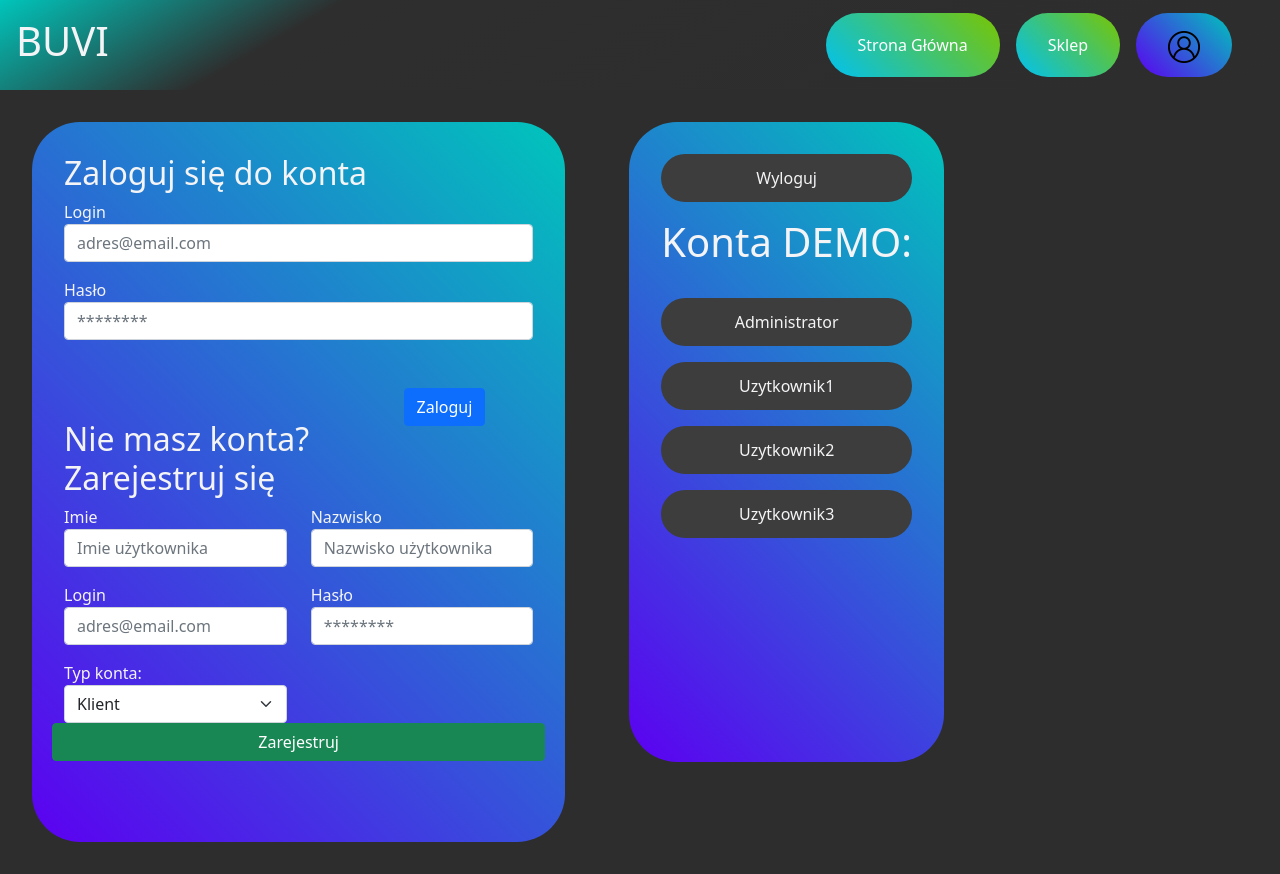
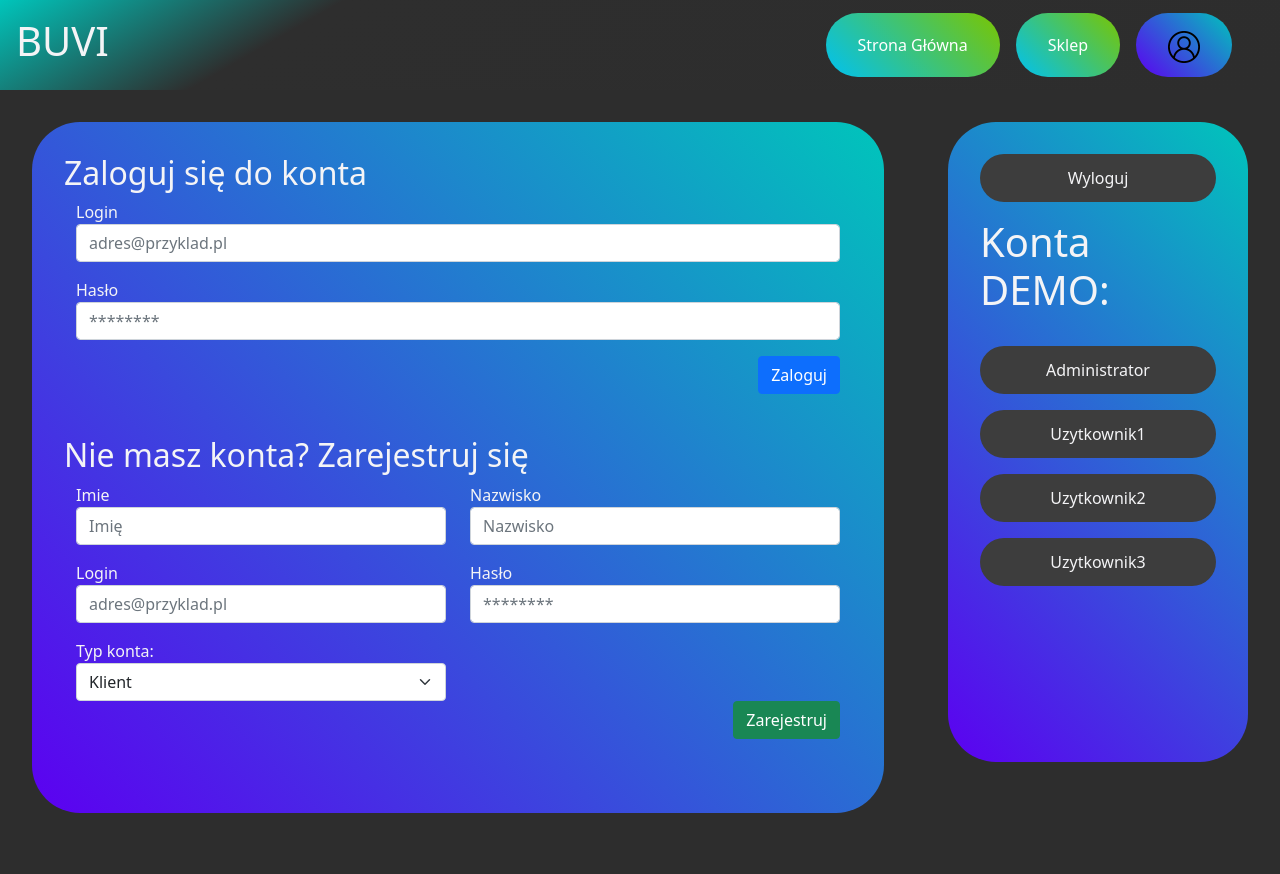
Before and after one commit to dejvitxc9/buvishop, a React (Create React App) app: page /logowanie in a window 1280 px wide. After the commit the page ends 845 px from the top, so only its background shows below. Built offline with nearby package versions, Linux system fonts and the light colour scheme.

Commit message:
Zaktualizowano grid Bootstrap

```diff
--- a/src/components/add-shoe/AddShoe.css
+++ b/src/components/add-shoe/AddShoe.css
@@ -14,7 +14,7 @@
   gap: 10px;
 }
 
-input[type="submit"] {
+.custom-input {
   margin-top: 2rem;
   margin-right: 3rem;
   float: right;
--- a/src/components/add-shoe/AddShoe.js
+++ b/src/components/add-shoe/AddShoe.js
@@ -105,7 +105,7 @@ function AddShoe(props) {
         <label>Rozmiar</label>
         {allSizesForm}
 
-        <input type="submit" value={"Dodaj"} className="btn btn-primary" />
+        <input type="submit" value={"Dodaj"} className="btn btn-primary custom-input" />
       </form>
     </div>
   );
--- a/src/components/login-page/LoginPage.css
+++ b/src/components/login-page/LoginPage.css
@@ -3,7 +3,8 @@
 }
 
 .logowanienastrone {
-  height: 45rem;
+  min-width: 300px;
+  max-width: 900px;
   background: linear-gradient(45deg, #5c00f1, #00c5bb);
   margin: 2rem;
   padding: 2rem;
@@ -12,6 +13,7 @@
 
 .opcjeLogowania {
   height: 40rem;
+  min-width: 300px;
   background: linear-gradient(45deg, #5c00f1, #00c5bb);
   margin: 2rem;
   padding: 2rem;
@@ -77,15 +79,15 @@ input[type="text"] {
   margin-bottom: 1rem;
 }
 
-.btn-custom {
-  margin-right: 3rem;
-}
-
 @media (max-width: 1000px) {
   .logowaniePage {
     display: flex;
     flex-direction: column;
   }
+}
+
+.login-button{
+  float: right;
 }
 
 
@@ -125,12 +127,12 @@ input[type="text"] {
 }
 
 #welcomeDiv {
-  position: absolute;
+  position: fixed;
   top: 0px;
   left: 0px;
-  z-index: 100;
+  z-index: 101;
   width: 100%;
-  height: 100vh;
+  height: 100%;
   display: flex;
   flex-direction: row;
   flex-wrap: wrap;
--- a/src/components/login-page/LoginPage.js
+++ b/src/components/login-page/LoginPage.js
@@ -133,14 +133,6 @@ function Logowanie(props) {
                 </h1>
               </div>
             ))}
-
-            {/* <h1 className="h1Welcome">
-              {letters.map((letter, index) => (
-                <span className="spanWelcome" key={index}>
-                  {letter}
-                </span>
-              ))}
-            </h1> */}
           </div>
         );
       }
@@ -150,19 +142,27 @@ function Logowanie(props) {
   return (
     <div className="logowaniePage">
       {welcomeEditedDiv}
-      <div className="logowanienastrone col-12 col-md-8 col-lg-5">
+      <div className="logowanienastrone">
         <h2>Zaloguj się do konta</h2>
-        <form id="logowanie" name="logowanie" onSubmit={zaloguj}>
+        <form
+          id="logowanie"
+          name="logowanie"
+          onSubmit={zaloguj}
+          className="container"
+        >
+          <div className="row">
+            <div className="form-group col-12">
               <label htmlFor="login">Login</label>
               <input
                 type="text"
                 name="lologin"
                 id="lologin"
                 className="form-control"
-            placeholder="adres@email.com"
+                placeholder="adres@przyklad.pl"
                 required
               ></input>
-
+            </div>
+            <div className="form-group col-12">
               <label htmlFor="pass">Hasło</label>
               <input
                 type="password"
@@ -172,8 +172,14 @@ function Logowanie(props) {
                 placeholder="********"
                 required
               ></input>
+            </div>
+          </div>
 
-          <input type="submit" value={"Zaloguj"} className="btn btn-primary" />
+          <input
+            type="submit"
+            value={"Zaloguj"}
+            className="btn btn-primary login-button"
+          />
         </form>
         <h2>Nie masz konta? Zarejestruj się</h2>
         <form
@@ -181,43 +187,44 @@ function Logowanie(props) {
           name="rejestracja"
           onSubmit={zarejestruj}
           method="POST"
-          className="row"
+          className="container"
         >
+          <div className="row">
             {/* <input type="hidden" name="form-name" value="rejestracja" /> */}
-          <div className="form-group col-6">
+            <div className="form-group col-sm-12 col-md-6">
               <label htmlFor="imie">Imie</label>
               <input
                 type="text"
                 name="imie"
                 id="imie"
                 className="form-control"
-              placeholder="Imie użytkownika"
+                placeholder="Imię"
                 required
               ></input>
             </div>
-          <div className="form-group col-6">
+            <div className="form-group col-sm-12 col-md-6">
               <label htmlFor="nazwisko">Nazwisko</label>
               <input
                 type="text"
                 name="nazwisko"
                 id="nazwisko"
                 className="form-control"
-              placeholder="Nazwisko użytkownika"
+                placeholder="Nazwisko"
                 required
               ></input>
             </div>
-          <div className="form-group col-6">
+            <div className="form-group col-sm-12 col-md-6">
               <label htmlFor="login">Login</label>
               <input
                 type="text"
                 name="login"
                 id="login"
                 className="form-control"
-              placeholder="adres@email.com"
+                placeholder="adres@przyklad.pl"
                 required
               ></input>
             </div>
-          <div className="form-group col-6">
+            <div className="form-group col-sm-12 col-md-6">
               <label htmlFor="pass">Hasło</label>
               <input
                 type="password"
@@ -228,7 +235,7 @@ function Logowanie(props) {
                 required
               ></input>
             </div>
-          <div className="form-group col-6">
+            <div className="form-group col-sm-12 col-md-6">
               <label htmlFor="selectranga">Typ konta:</label>
               <br />
               <select
@@ -243,14 +250,18 @@ function Logowanie(props) {
                 <option value={"Administrator"}>Administrator</option>
               </select>
             </div>
+          </div>
 
           {pytanieOVerify}
 
-          <button type="submit" className="btn btn-success btn-custom">
-            Zarejestruj
-          </button>
+          <input
+            type="submit"
+            value={"Zarejestruj"}
+            className="btn btn-success login-button"
+          />
         </form>
       </div>
+
       <div className="opcjeLogowania">
         <section className="przykladKonto" onClick={() => props.bypas()}>
           Wyloguj
--- a/src/components/store-offer-item/StoreItem.js
+++ b/src/components/store-offer-item/StoreItem.js
@@ -19,7 +19,7 @@ function But(props) {
 
   const imgsrc = "/images/img (" + props.infoButa.id + ").png";
   return (
-    <div className="col-12 col-sm-6 col-lg-3"
+    <div className="col-12 col-sm-6 col-md-4 col-xl-3"
       key={props.infoButa.id.toString()}>
       <div className="ofertaButa">
         <div className="imgButaContainer">
```
Lines whose indentation alone changed are shown as unchanged.
